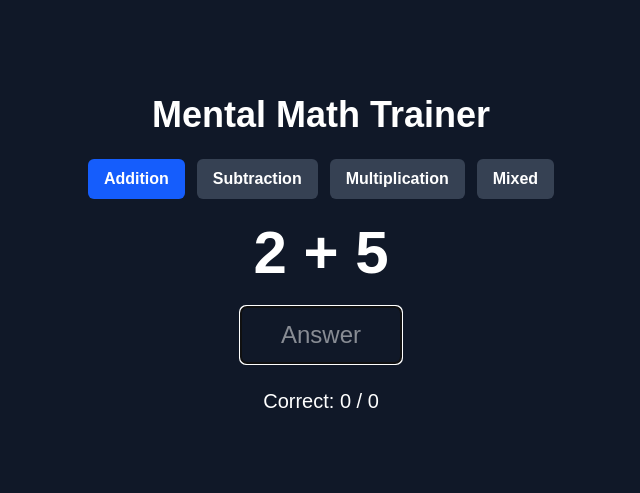
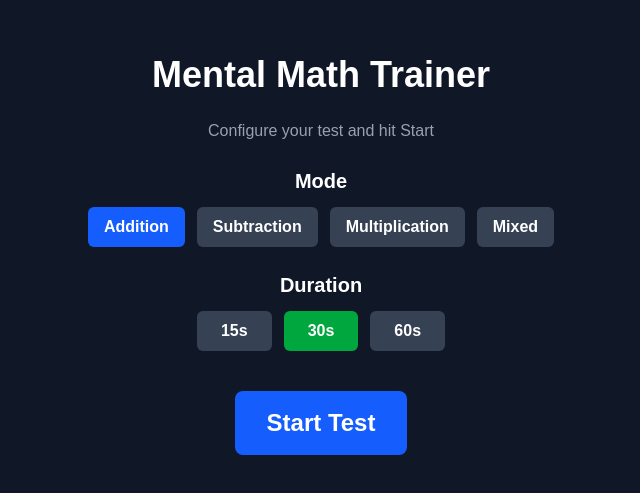
Before and after one commit to Cassidyyan/mental-math-trainer, a Next.js app in the folder web/: page / in a window 1280 px wide. Shown: the part 145-638 px from the top of the page, without its empty margins (319-959 px from the left). Built offline with nearby package versions, Linux system fonts and the light colour scheme.

Commit message:
Finished Game Timer, Duration, Stats

```diff
--- a/web/src/app/page.tsx
+++ b/web/src/app/page.tsx
@@ -114,15 +114,52 @@ export default function Home() {
     setAnswer("");
   }
 
+  // Change duration (only allowed when idle)
+  function changeDuration(newDuration: Duration) {
+    if (gameState !== "idle") return;
+    setDuration(newDuration);
+    setTimeLeft(newDuration);
+  }
+
+  // Timer effect - runs when game is running
   useEffect(() => {
-      newProblem();
-  }, []);
+    if (gameState === "running") {
+      timerRef.current = setInterval(() => {
+        setTimeLeft((prev) => {
+          if (prev <= 1) {
+            // Time's up! End the session
+            setGameState("finished");
+            return 0;
+          }
+          return prev - 1;
+        });
+      }, 1000);
+    }
 
+    // Cleanup timer on unmount or state change
+    return () => {
+      if (timerRef.current) {
+        clearInterval(timerRef.current);
+        timerRef.current = null;
+      }
+    };
+  }, [gameState]);
+
+  // Stats from Session Data
+  const accuracy = total > 0 ? Math.round((correct / total) * 100) : 0;
+  const elapsedSeconds = duration - timeLeft;
+  const ppm = elapsedSeconds > 0 ? ((total / elapsedSeconds) * 60).toFixed(1) : "0.0";
+
+  // RENDER: Idle State (Setup Screen)
+  if (gameState === "idle") {
     return (
       <main className="flex flex-col items-center justify-center min-h-screen gap-6 p-6 bg-gray-900 text-white">
         <h1 className="text-4xl font-bold">Mental Math Trainer</h1>
+        <p className="text-gray-400">Configure your test and hit Start</p>
 
         {/* Mode Selection */}
+        <div>
+          <h2 className="text-xl font-semibold mb-3 text-center">Mode</h2>
           <div className="flex gap-3">
             <button
               onClick={() => changeMode("add")}
@@ -157,22 +194,117 @@ export default function Home() {
               Mixed
             </button>
           </div>
+        </div>
 
+        {/* Duration Selection */}
+        <div>
+          <h2 className="text-xl font-semibold mb-3 text-center">Duration</h2>
+          <div className="flex gap-3">
+            <button
+              onClick={() => changeDuration(15)}
+              className={`px-6 py-2 rounded-md font-semibold ${
+                duration === 15 ? "bg-green-600" : "bg-gray-700"
+              }`}
+            >
+              15s
+            </button>
+            <button
+              onClick={() => changeDuration(30)}
+              className={`px-6 py-2 rounded-md font-semibold ${
+                duration === 30 ? "bg-green-600" : "bg-gray-700"
+              }`}
+            >
+              30s
+            </button>
+            <button
+              onClick={() => changeDuration(60)}
+              className={`px-6 py-2 rounded-md font-semibold ${
+                duration === 60 ? "bg-green-600" : "bg-gray-700"
+              }`}
+            >
+              60s
+            </button>
+          </div>
+        </div>
+
+        {/* Start Button */}
+        <button
+          onClick={startTest}
+          className="mt-4 px-8 py-4 bg-blue-600 hover:bg-blue-700 rounded-lg text-2xl font-bold"
+        >
+          Start Test
+        </button>
+      </main>
+    );
+  }
+
+  // RENDER: Running State (Active Test)
+  if (gameState === "running") {
+    return (
+      <main className="flex flex-col items-center justify-center min-h-screen gap-6 p-6 bg-gray-900 text-white">
+        {/* Timer Display */}
+        <div className="text-6xl font-bold text-yellow-400">{timeLeft}s</div>
+
+        {/* Problem Display */}
         <div className="text-6xl font-bold">
           {problem.left} {problem.operator} {problem.right}
         </div>
 
+        {/* Answer Input */}
         <input
           value={answer}
           onChange={(e) => handleAnswer(e.target.value)}
           autoFocus
-        className="text-white p-3 text-2xl rounded-md w-40 text-center"
+          className="text-white bg-gray-800 p-3 text-2xl rounded-md w-40 text-center border-2 border-blue-500"
           placeholder="Answer"
         />
 
+        {/* Live Stats */}
         <div className="text-xl">
           Correct: {correct} / {total}
         </div>
       </main>
     );
   }
+
+  // RENDER: Finished State (Results Screen)
+  if (gameState === "finished") {
+    return (
+      <main className="flex flex-col items-center justify-center min-h-screen gap-6 p-6 bg-gray-900 text-white">
+        <h1 className="text-4xl font-bold">Test Complete!</h1>
+
+        {/* Results Card */}
+        <div className="bg-gray-800 p-8 rounded-lg w-96 space-y-4">
+          <div className="flex justify-between text-xl">
+            <span>Problems Attempted:</span>
+            <span className="font-bold">{total}</span>
+          </div>
+          <div className="flex justify-between text-xl">
+            <span>Correct:</span>
+            <span className="font-bold text-green-400">{correct}</span>
+          </div>
+          <div className="flex justify-between text-xl">
+            <span>Accuracy:</span>
+            <span className="font-bold text-blue-400">{accuracy}%</span>
+          </div>
+          <div className="flex justify-between text-xl">
+            <span>PPM:</span>
+            <span className="font-bold text-purple-400">{ppm}</span>
+          </div>
+          <div className="text-sm text-gray-400 text-center mt-2">
+            (Problems Per Minute)
+          </div>
+        </div>
+
+        {/* Restart Button */}
+        <button
+          onClick={restartTest}
+          className="mt-4 px-8 py-4 bg-blue-600 hover:bg-blue-700 rounded-lg text-2xl font-bold"
+        >
+          Try Again
+        </button>
+      </main>
+    );
+  }
+  return null;
+}
```
Lines whose indentation alone changed are shown as unchanged.
